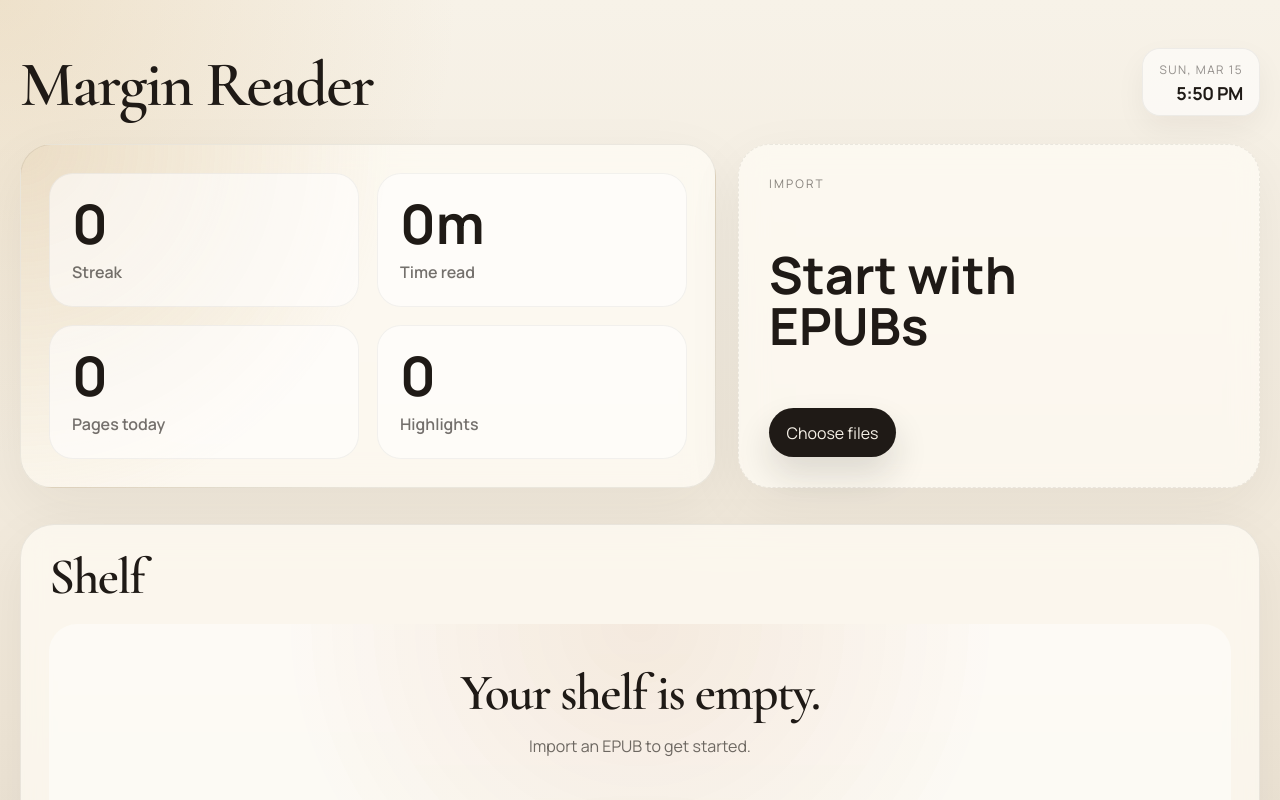
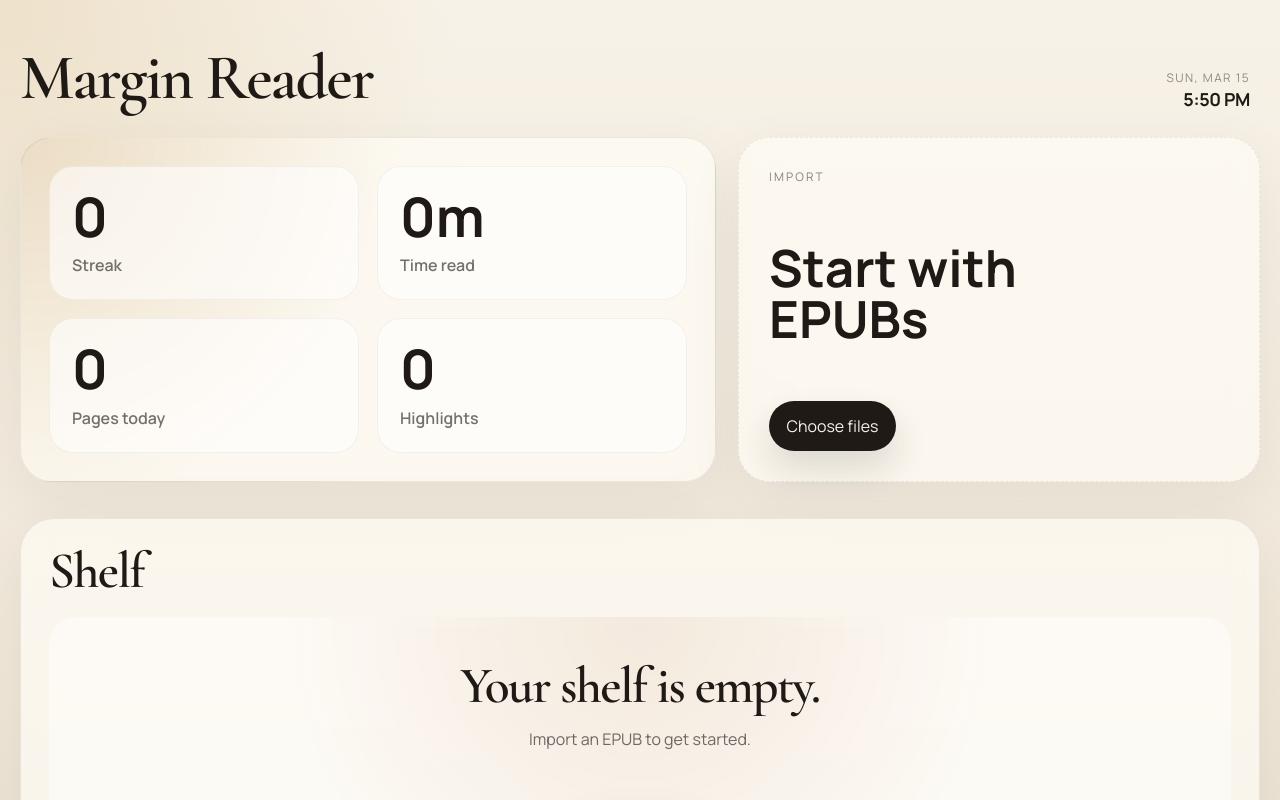
Before and after one commit to rohzzn/margin, a React (Vite) app: page / in a window 1280 px wide. Shown: the top 800 px of the page. Built offline with nearby package versions, Linux system fonts and the light colour scheme; no server answers.

Commit message:
Refactor App.css styles for improved layout: reduce gap and padding in flex container, and adjust padding in library clock component for better alignment.

```diff
--- a/src/App.css
+++ b/src/App.css
@@ -161,12 +161,8 @@
   display: flex;
   flex-direction: column;
   align-items: flex-end;
-  gap: 6px;
-  padding: 12px 16px;
-  border-radius: 18px;
-  background: rgba(255, 255, 255, 0.56);
-  border: 1px solid rgba(31, 26, 22, 0.06);
-  box-shadow: 0 12px 30px rgba(31, 26, 22, 0.05);
+  gap: 4px;
+  padding-inline-end: 10px;
 }
 
 .library-clock-label {
@@ -1253,6 +1249,7 @@ mark {
 
   .library-clock {
     align-items: flex-start;
+    padding-inline-end: 0;
   }
 
   .library-clock-main {
```
